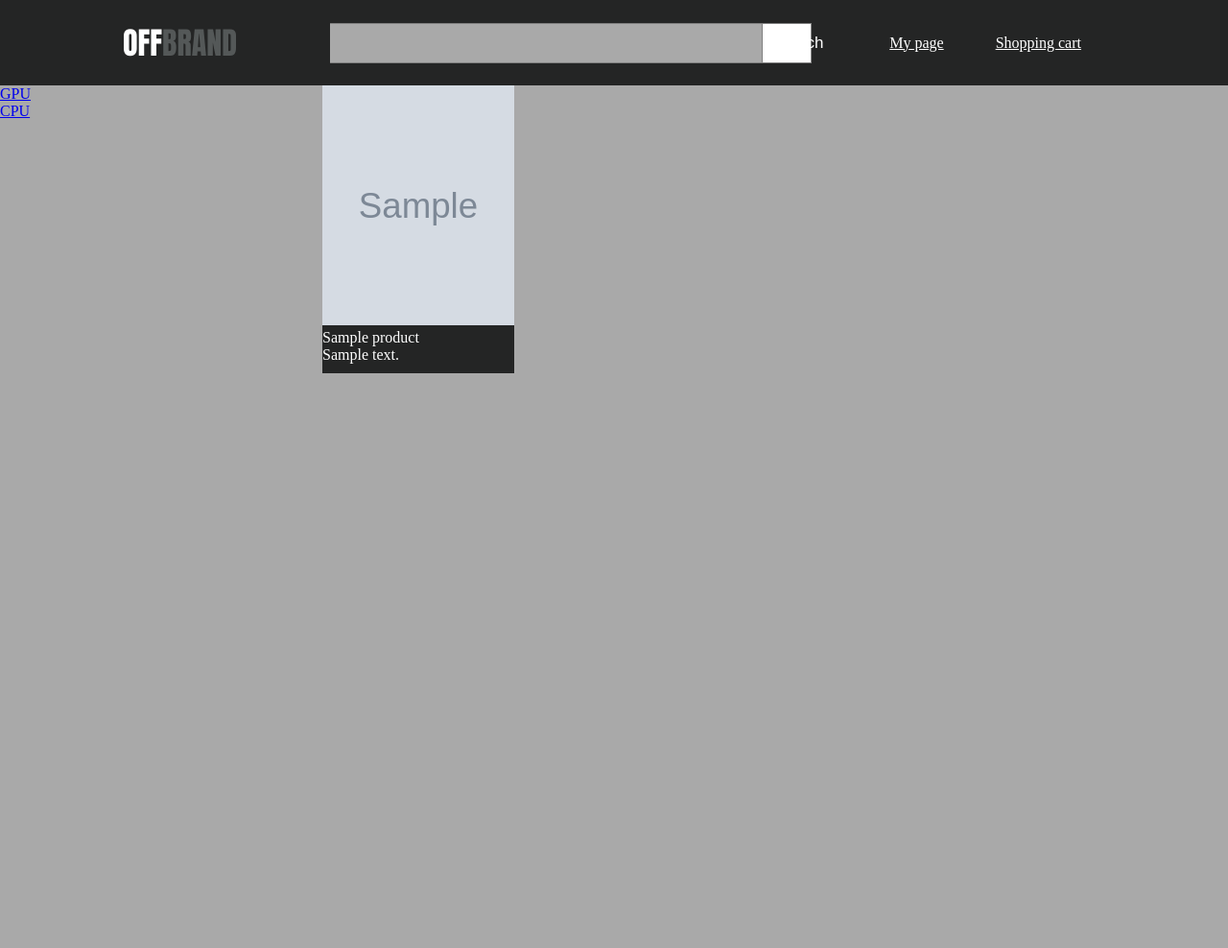
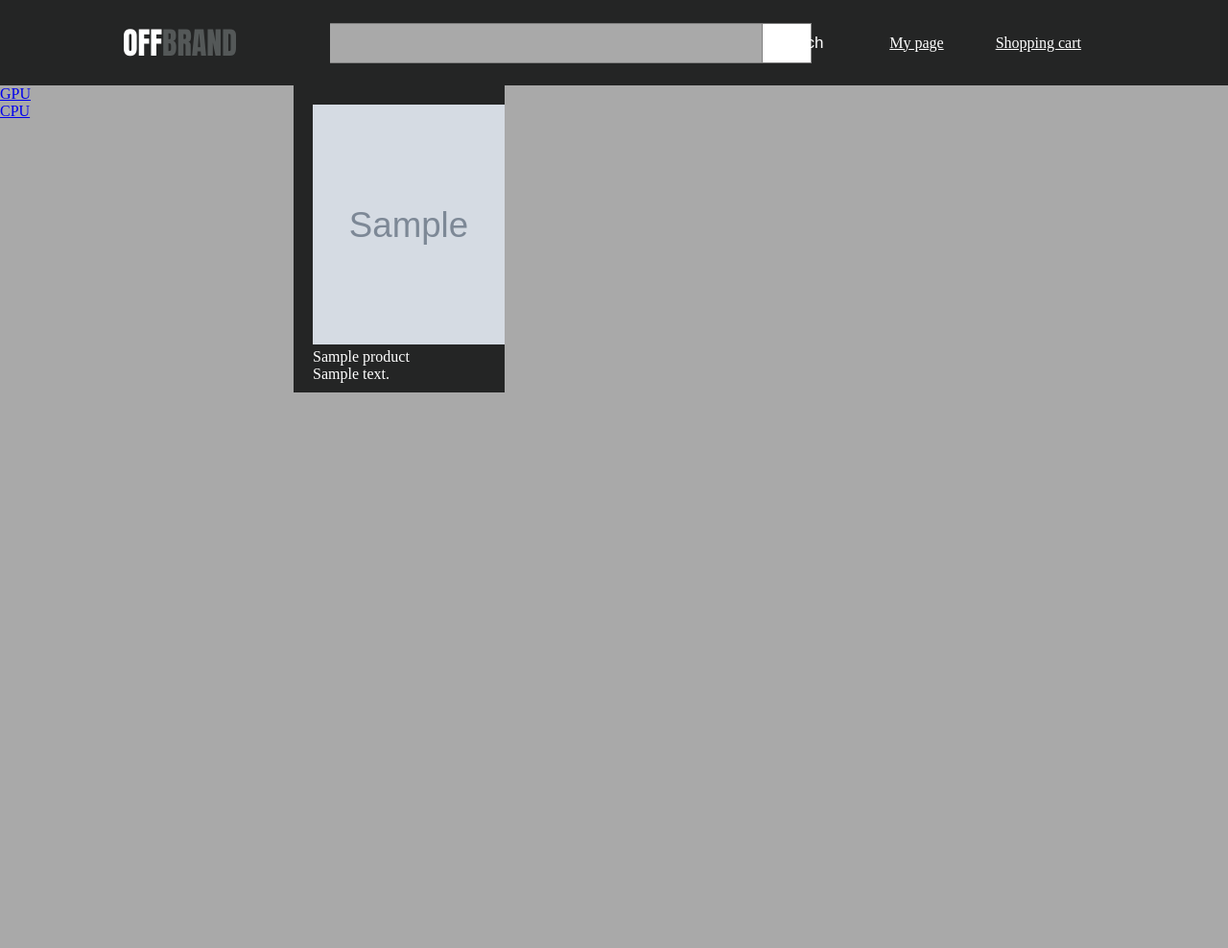
Before and after one commit to Emn98/D0018E_project, a PHP site: page /search.php in a window 1280 px wide. Shown: the top 988 px of the page at 96% size. Before the commit the page ends 389 px from the top, so only its background shows below. Run offline with PHP 8.4, Linux system fonts and the light colour scheme; tables that the repository leaves empty or names only in its code hold one stand-in row (values such as "Sample post"); grey boxes marked "Sample" are stand-in pictures; data that the repository does not hold is empty.

Commit message:
more css

```diff
--- a/src/Css/present_products.css
+++ b/src/Css/present_products.css
@@ -1,11 +1,12 @@
 .list_product_div{
 
     background-color: #242525;
+    padding:20px;
 }
 .wrapper {
     display: grid;
-    grid-template-columns: repeat(3, 200px);
-    grid-template-rows: repeat(3, 300px);
+    grid-template-columns: repeat(3, 220px);
+    grid-template-rows: repeat(3, 320px);
     column-gap: 20px;
  }
 
```
